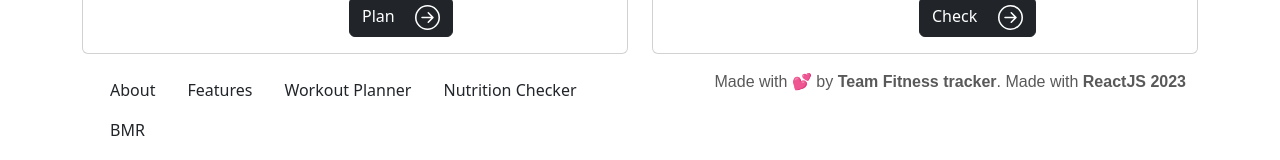
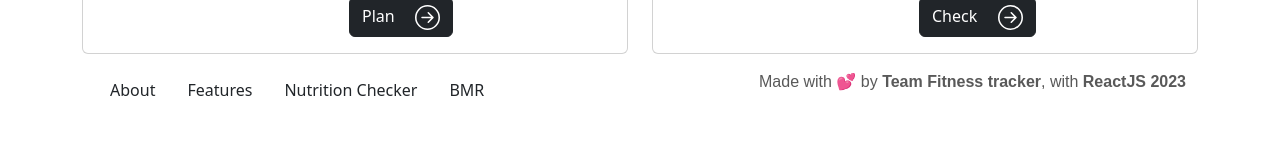
Before and after one commit to sanz17/fitness-tracker, a React (Create React App) app in the folder frontend/: page /pages/features in a window 1280 px wide. Shown: the part 972-1132 px from the top of the page. After the commit the page ends 1098 px from the top, so only its background shows below. Built offline with nearby package versions, Linux system fonts and the light colour scheme.

Commit message:
edit footer

```diff
--- a/frontend/src/components/Footer.js
+++ b/frontend/src/components/Footer.js
@@ -15,9 +15,6 @@ const Footer = () => {
               <Nav.Item>
                 <Nav.Link className="text-dark" as={Link}
               to="/pages/features">Features</Nav.Link>
-              </Nav.Item>
-              <Nav.Item>
-                <Nav.Link as={Link} to="/pages/workouts" className="text-dark">Workout Planner</Nav.Link>
               </Nav.Item>
               <Nav.Item>
                 <Nav.Link as={Link} to="/pages/nutrition-checker" className="text-dark">Nutrition Checker</Nav.Link>
@@ -40,7 +37,7 @@ const Footer = () => {
                     href="https://github.com/sanz17">
                     Team Fitness tracker
                 </a>
-                . Made with {' '}
+                , with {' '}
                 <a
                     style={{ 'textDecoration': 'none', 'color': '#595959', 'fontWeight': 'bolder' }}
                     target="_blank"
```
